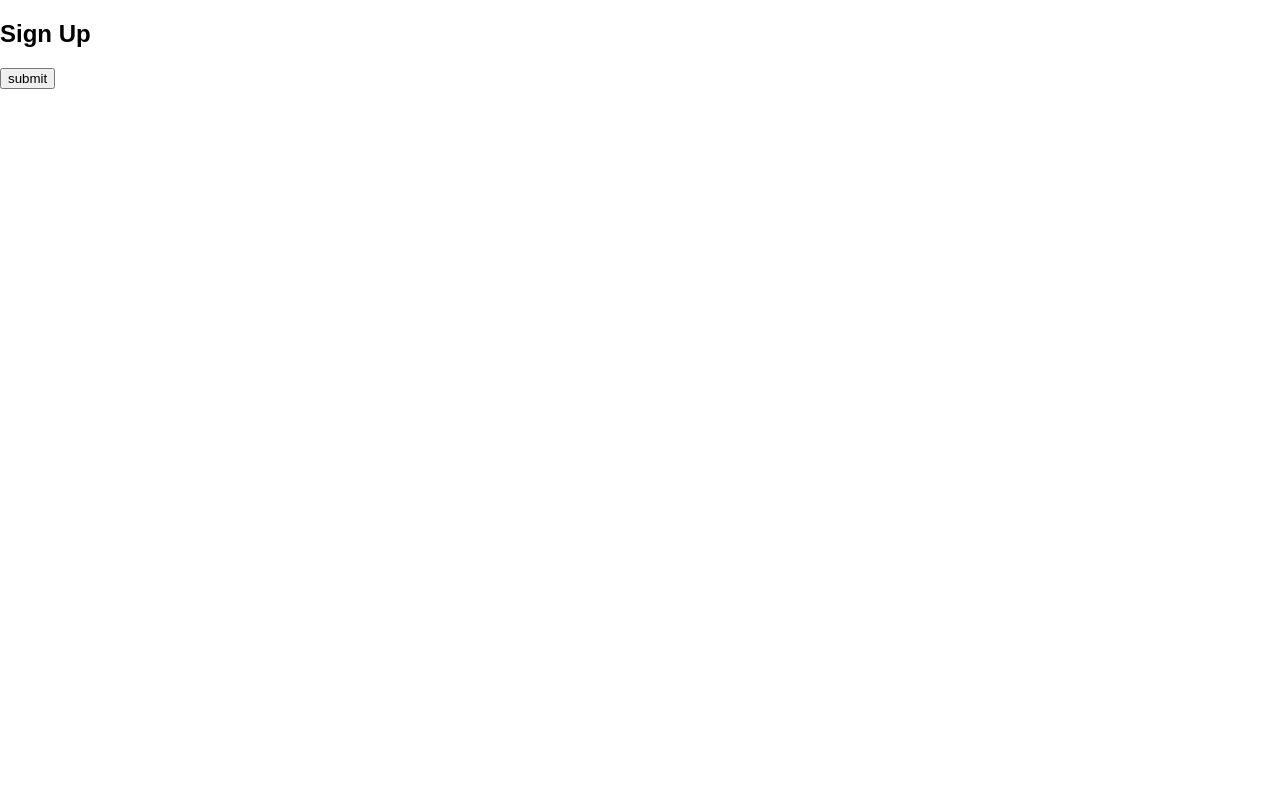
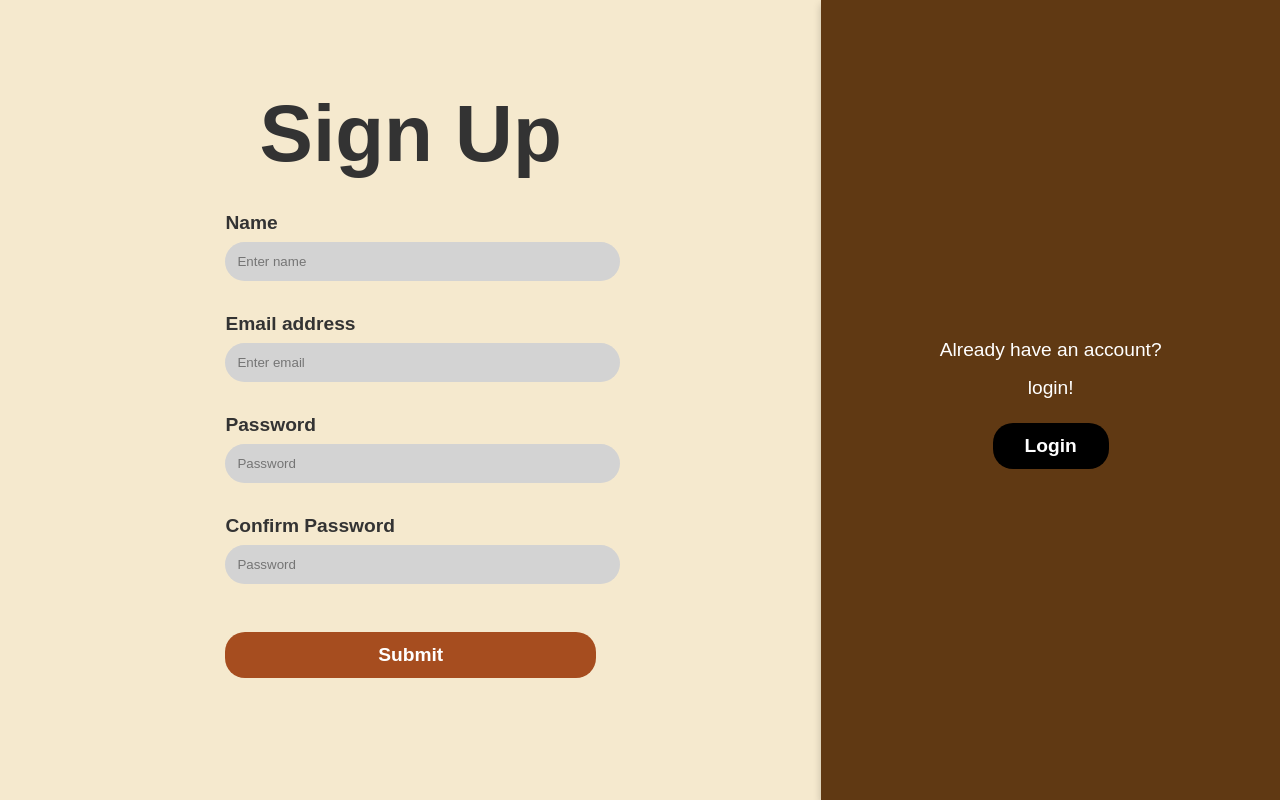
Before and after one commit to SheebaSharonA/BytesAndEats, a React (Create React App) app: page /signup in a window 1280 px wide. Built offline with nearby package versions, Linux system fonts and the light colour scheme.

Commit message:
added signup page

```diff
--- a/src/page/SignUp.js
+++ b/src/page/SignUp.js
@@ -1,20 +1,65 @@
-import React from 'react';
+import React,{useState} from 'react';
 import { useNavigate } from 'react-router-dom';
+import '../css/signup.css';
 
 const SignUp =()=> {
+
+    const [email, setEmail] = useState('');
+    const [name, setName] = useState('');
+    const [password, setPassword] = useState('');
+    const [confirmPassword, setConfirmPassword] = useState('');
+
 
 
     const navigate = useNavigate();
     const handleSignUpClick = ()=>{
-        navigate('/products');
+        if(password===confirmPassword)
+            navigate('/products');
+        else
+            alert("password doesn't match reenter it again")
     }
+
+    const handleGoBAckClick = ()=>{
+        navigate('/login');
+    }
+
     return (
 
             <section>
             <div className='SignUp'>
                <h1>Sign Up</h1>
-               <button className='submit' onClick={handleSignUpClick}>submit</button>
+               <form>
+               <div className="form-group">
+                <label for="exampleInputName">Name</label>
+                 <input type="text" className="form-control" id="exampleInputName" aria-describedby="emailHelp" placeholder="Enter name" value={name} onChange={(e)=>setName(e.target.value)} required/>
+
                 </div>
+                <div className="form-group">
+                    <label for="exampleInputEmail1">Email address</label>
+                    <input type="email" className="form-control" id="exampleInputEmail1" aria-describedby="emailHelp" placeholder="Enter email" value ={email} onChange={(e)=>setEmail(e.target.value)}required/>
+
+                </div>
+                <div className="form-group">
+                    <label for="exampleInputPassword1">Password</label>
+                    <input type="password" className="form-control" id="exampleInputPassword1" placeholder="Password" value ={password} onChange={(e)=>setPassword(e.target.value)} required/>
+                </div>
+                <div className="form-group">
+                    <label for="exampleInputConfirmPassword1"> Confirm Password</label>
+                    <input type="password" className="form-control" id="exampleInputConfirmPassword1" placeholder="Password" value ={confirmPassword} onChange={(e)=>setConfirmPassword(e.target.value)} required/>
+                </div>
+
+
+
+                <button type="submit" className="btn btn-primary" onClick={handleSignUpClick}>Submit</button>
+                </form>
+    </div>
+
+  <div className="login-section">
+                <p>Already have an account?</p>
+                <p>login!</p>
+                <button className='login-button' onClick={handleGoBAckClick}>Login</button>
+            </div>
+
             </section>
 
 
```
